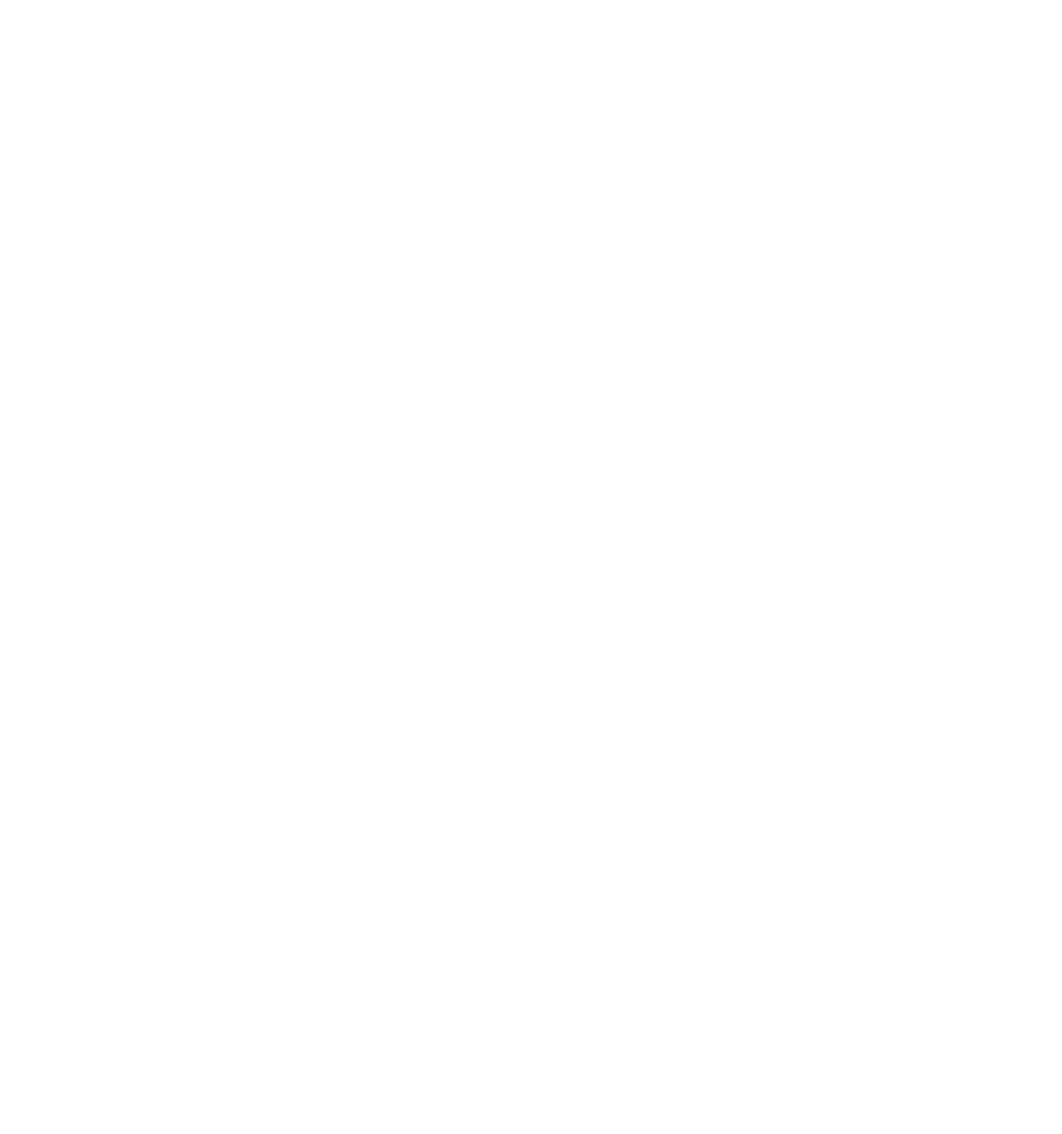
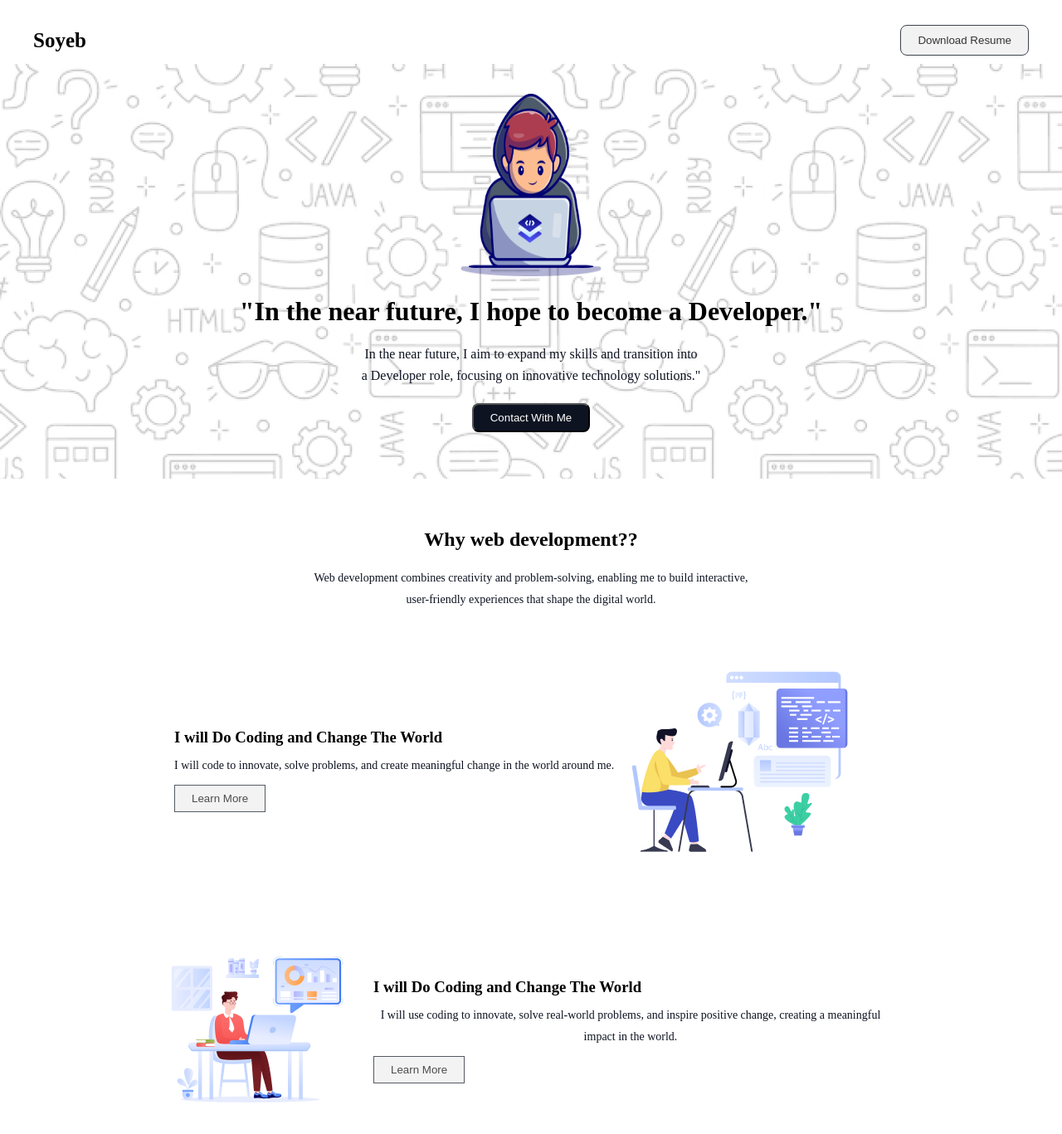
Before and after one commit to Soyeb-Rupak/9RB-Assignment-1, a plain HTML site: page index.html in a window 1280 px wide. Shown: the top 1367 px of the page at 83% size. Before the commit the page ends 800 px from the top, so only its background shows below. Drawn offline with Linux system fonts and the light colour scheme; a web font is replaced by a local one.

Commit message:
Banner and Development section done

```diff
--- a/index.html
+++ b/index.html
@@ -7,6 +7,69 @@
     <link rel="stylesheet" href="style.css">
 </head>
 <body>
+    <header>
+        <nav>
+             <div class="logo">
+                 <p> Soyeb </p>
+              </div>
+              <div class="download-button"> <button>Download Resume</button> </div>
+        </nav>
+
+        <!-- Banner section -->
+        <div class="banner">
+            <div class="banner-content">
+                <img class="banner-img" src="./assets/Group.png" alt="">
+                <h1>"In the near future, I hope to become a Developer."</h1>
+                <p>In the near future, I aim to expand my skills and transition into <br>  a Developer role, focusing on innovative technology solutions."</p>
+                <button>Contact With Me </button>
+
+            </div>
+
+
+        </div>
+     </header>
+    <main>
+<section class="why-development">
+<h2>Why web development??</h2>
+<p>Web development combines creativity and problem-solving, enabling me to build interactive, <br>
+    user-friendly experiences that shape the digital world.</p>
+
+    <div class="development-1">
+        <div class="description">
+         <h3>I will Do Coding and Change The World</h3>
+         <p>I will code to innovate, solve problems, and create meaningful change in the world around me.</p>
+        <button class="learn-btn">Learn More </button>
+        </div>
+            <div class="pic">
+             <img src="./assets/Layer_1.png" alt="">
+            </div>
+    </div>
+    <div class="development-2">
+        <div class="description">
+         <h3>I will Do Coding and Change The World</h3>
+         <p>I will use coding to innovate, solve real-world problems, and inspire positive change, creating a meaningful impact in the world.</p>
+        <button class="learn-btn">Learn More </button>
+        </div>
+            <div class="pic">
+             <img src="./assets/Group 3.png" alt="">
+            </div>
+    </div>
+    <div class="development-1">
+        <div class="description">
+         <h3>I will Do Coding and Change The World</h3>
+         <p>I will use coding to innovate, solve real-world problems, and inspire positive change, creating a meaningful impact in the world.</p>
+        <button class="learn-btn">Learn More </button>
+        </div>
+            <div class="pic">
+             <img src="./assets/Group 4.png" alt="">
+            </div>
+    </div>
+
+</section>
+
+
+    </main>
+    <footer></footer>
 
 </body>
 </html>
--- a/style.css
+++ b/style.css
@@ -0,0 +1,123 @@
+@import url('https://fonts.googleapis.com/css2?family=Azeret+Mono:ital,wght@0,100..900;1,100..900&display=swap');
+*{
+    margin: 0;
+}
+.logo p{
+    font-size: 25px;
+    font-weight: 900;
+}
+
+
+.download-button button{
+
+padding: 10px 20px 10px 20px;
+box-sizing: border-box;
+border: 1px solid rgb(13, 19, 33);
+border-radius: 8px;
+opacity: 0.8;
+
+}
+nav{
+    display: flex;
+    justify-content: space-between;
+    align-items: center;
+    margin-top: 20px;
+    padding: 10px 40px;
+}
+
+.banner{
+    background-image: url(./assets/Hero-bg.png);
+    height: 500px;
+    text-align: center;
+    display: flex;
+    align-items: center;
+    justify-content: center;
+    flex-direction: column;
+}
+.banner-img{
+    width: 170px;
+    height: 220px;
+   margin-bottom: 20px;
+}
+/* .banner-content{
+   margin-bottom: 20px;
+} */
+ .banner-content h1 {
+    margin-bottom: 20px;
+ }
+ .banner-content p {
+    margin-bottom: 20px;
+    color: rgb(13, 19, 33);
+font-family: Azeret Mono;
+font-size: 16px;
+font-weight: 400;
+line-height: 26px;
+letter-spacing: 0%;
+text-align: center;
+ }
+ .banner-content button {
+    margin-bottom: 20px;
+    border-radius: 8px;
+    background: rgb(13, 19, 33);
+color: white;
+padding: 8px 20px 8px 20px;
+ }
+
+ /* why .why-development section */
+
+ .why-development{
+    width: 900px;
+    margin: 0 auto;
+    margin-top: 40px;
+    text-align: center;
+
+ }
+
+ .why-development h2{
+    padding: 20px 20px;
+ }
+/* .why-development */
+ .why-development p{
+    color: rgb(13, 19, 33);
+font-family: Azeret Mono;
+font-size: 14px;
+font-weight: 400;
+line-height: 26px;
+letter-spacing: 0%;
+text-align: center;
+ }
+
+.development-1{
+    display: flex;
+    align-items: center;
+    justify-content: start;
+    margin-top: 30px;
+    padding-top: 40px;
+}
+.description{
+    text-align: left;
+    padding: 20px 20px;
+
+}
+.description h3{
+    margin-bottom: 10px;
+}
+.description p{
+    margin-bottom: 10px;
+}
+
+.development-2{
+    display: flex;
+    align-items: center;
+    justify-content: center;
+    margin-top: 30px;
+    padding-top: 40px;
+    flex-direction: row-reverse;
+}
+
+.learn-btn{
+    box-sizing: border-box;
+border: 1px solid rgb(13, 19, 33);
+opacity: 0.7;
+padding: 8px 20px 8px 20px;
+}
```
